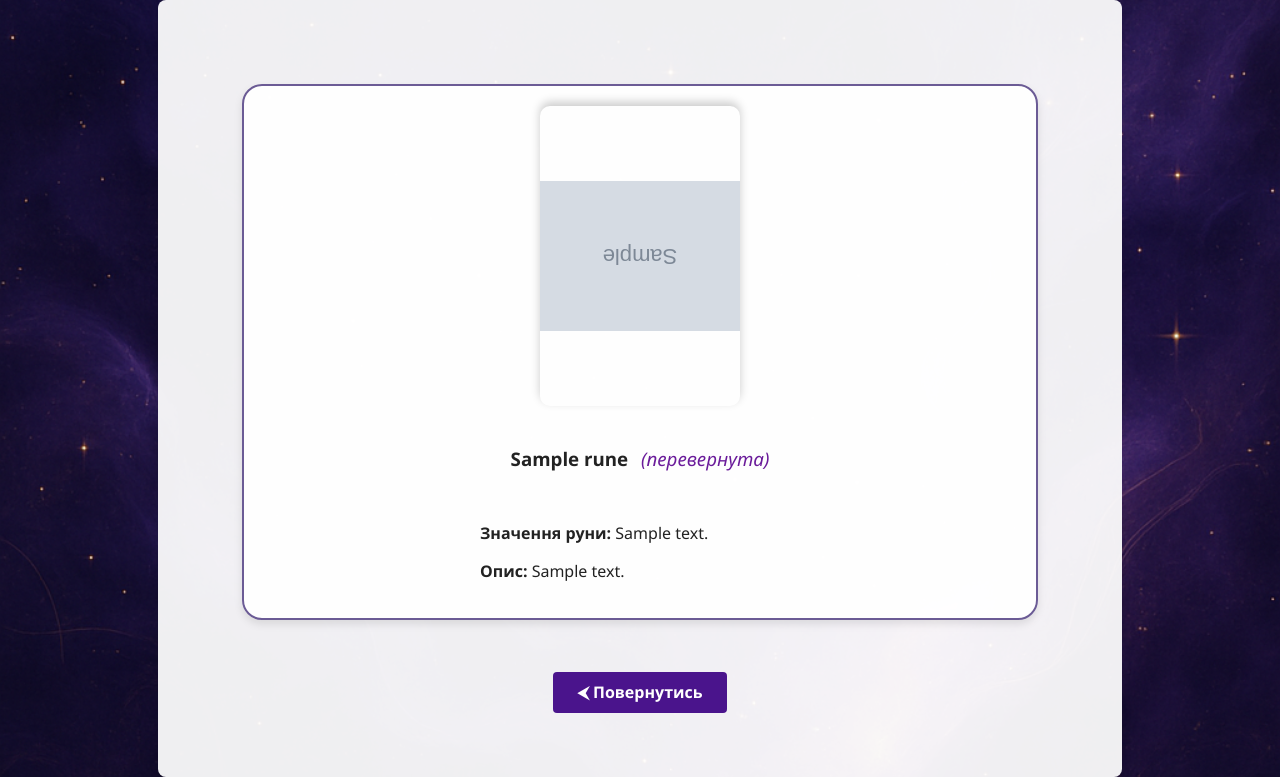
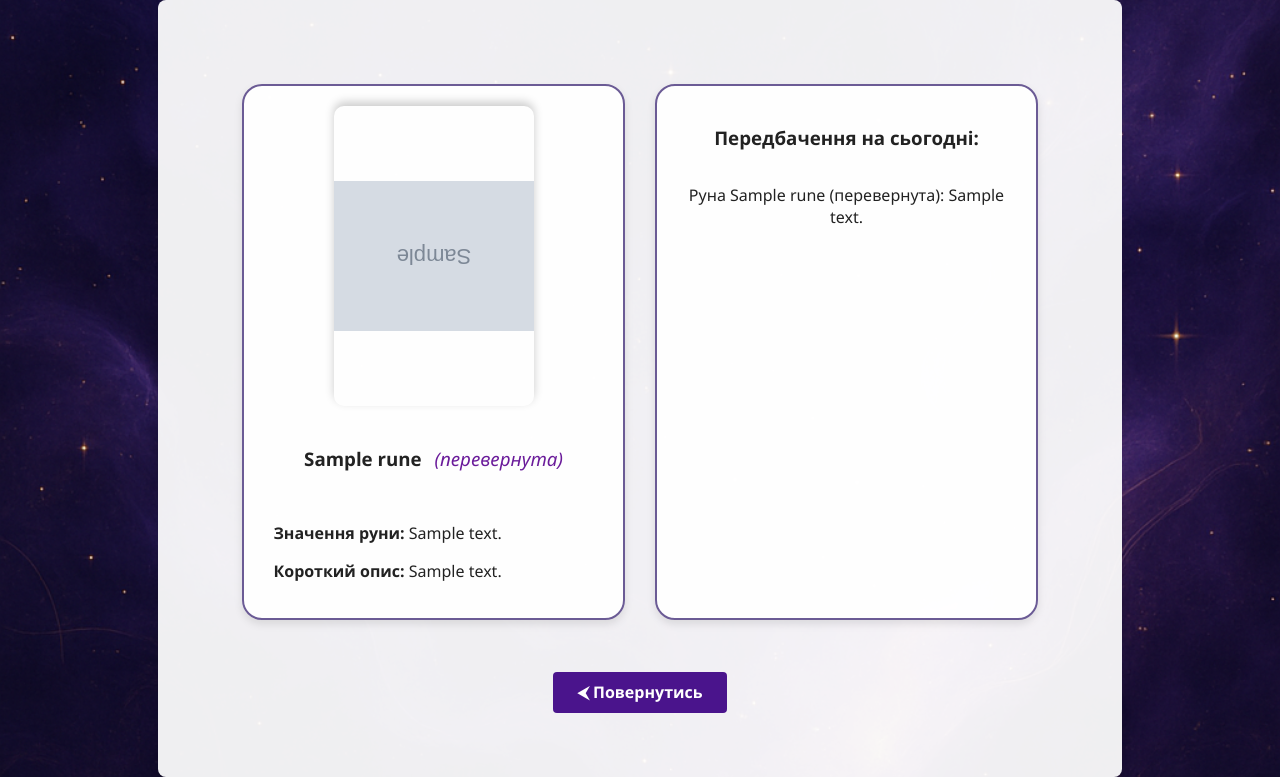
Before and after one commit to Hedgehog18/MyArcana, a Django app: page /rune-of-the-day/ in a window 1280 px wide. Shown: the part 250-1027 px from the top of the page. Run offline with Django 5.2, Linux system fonts and the light colour scheme; a user stored in the database is signed in; tables that the repository leaves empty hold one stand-in row (values such as "Sample post"); grey boxes marked "Sample" are stand-in pictures; some libraries are stand-ins or nearby versions.

Commit message:
Add Rune of Day

```diff
--- a/main/models.py
+++ b/main/models.py
@@ -49,15 +49,27 @@ class ReadingHistory(models.Model):
 
 
 class Rune(models.Model):
-    name = models.CharField(max_length=50, unique=True)
+    name = models.CharField(max_length=50)
+    image = models.ImageField(upload_to='runes/')
     short_description = models.TextField()
     full_description = models.TextField()
     short_description_reversed = models.TextField()
     full_description_reversed = models.TextField()
-    image = models.ImageField(upload_to='runes/')
 
     def __str__(self):
         return self.name
+
+class RuneReading(models.Model):
+    user = models.ForeignKey(User, on_delete=models.CASCADE)
+    rune = models.ForeignKey(Rune, on_delete=models.CASCADE)
+    is_reversed = models.BooleanField(default=False)
+    short_description = models.TextField()
+    full_description = models.TextField()
+    ai_prediction = models.TextField()
+    drawn_at = models.DateTimeField(auto_now_add=True)
+
+    def __str__(self):
+        return f"{self.user.username} - {self.rune.name} - {'перевернута' if self.is_reversed else 'пряма'} - {self.drawn_at.strftime('%Y-%m-%d')}"
 
 
 class RuneOfTheDay(models.Model):
--- a/main/templates/main/rune_of_the_day.html
+++ b/main/templates/main/rune_of_the_day.html
@@ -6,16 +6,24 @@
   <div class="card-reading-wrapper">
     <div class="card-info-block">
       <div class="card-flip-container">
-        <div class="card-flip-inner flipped">
+        <div class="card-flip-inner {% if already_drawn %}flipped{% endif %}">
           <div class="card-flip-front">
-            <img src="{% static 'images/card_back.png' %}" alt="Руна сорочкою">
+            <img src="{% static 'images/cover.jpg' %}" alt="Руна сорочкою">
           </div>
           <div class="card-flip-back">
+            {% if rune %}
               <img src="{{ rune.image.url }}" alt="{{ rune.name }}" class="tarot-image {% if is_reversed %}reversed{% endif %}">
+            {% endif %}
           </div>
         </div>
       </div>
 
+      {% if not already_drawn %}
+        <form method="post" style="margin-top: 1rem;">
+          {% csrf_token %}
+          <button type="submit" class="reveal-button">Відкрити руну дня</button>
+        </form>
+      {% else %}
         <h3 style="margin-top: 1.5rem;">
           {{ rune.name }}
           {% if is_reversed %}
@@ -25,13 +33,23 @@
 
         <div class="card-description">
           <p><strong>Значення руни:</strong> {{ short_description }}</p>
-        <p><strong>Опис:</strong> {{ full_description }}</p>
+          <p><strong>Короткий опис:</strong> {{ full_description }}</p>
         </div>
-    </div>
+      {% endif %}
     </div>
 
+    {% if ai_prediction %}
+      <div class="card-prediction-block">
+        <h3>Передбачення на сьогодні:</h3>
+        <p>{{ ai_prediction }}</p>
+      </div>
+    {% endif %}
+  </div>
+
+  {% if already_drawn %}
     <div style="margin-top: 2rem;">
       <a href="{% url 'dashboard' %}" class="btn-primary">⮜ Повернутись</a>
     </div>
+  {% endif %}
 </div>
 {% endblock %}
--- a/main/views.py
+++ b/main/views.py
@@ -1,35 +1,38 @@
-# main/views.py
-
 import random
 from django.contrib.auth.decorators import login_required
 from django.shortcuts import render
 from django.utils import timezone
 
-from .models import TarotCard, ReadingHistory, Rune, RuneOfTheDay
+from .models import TarotCard, ReadingHistory, Rune, RuneReading
 from .ai_utils import generate_tarot_prediction
 
+
+@login_required
+def dashboard(request):
+    return render(request, 'main/dashboard.html')
+
+
+# ======= КАРТА ДНЯ =======
 
 @login_required
 def card_of_the_day(request):
     today = timezone.now().date()
     user = request.user
 
-    try:
-        prediction = ReadingHistory.objects.get(user=user, drawn_at__date=today)
-        already_drawn = True
-    except ReadingHistory.DoesNotExist:
-        prediction = None
-        already_drawn = False
+    # Перевіряємо, чи є вже карта для сьогодні
+    prediction = ReadingHistory.objects.filter(user=user, drawn_at__date=today).first()
+
+    already_drawn = prediction is not None
 
     if request.method == 'POST' and not already_drawn:
         card = random.choice(TarotCard.objects.all())
         is_reversed = random.choice([True, False])
+
         short_description = card.short_description_reversed if is_reversed else card.short_description
         full_description = card.full_description_reversed if is_reversed else card.full_description
 
         ai_prediction = generate_tarot_prediction(card.name, full_description, is_reversed)
 
-        # Створюємо запис в історії
         prediction = ReadingHistory.objects.create(
             user=user,
             card=card,
@@ -52,36 +55,55 @@ def card_of_the_day(request):
     return render(request, 'main/card_of_the_day.html', context)
 
 
-# список рун
-RUNES = [
-    {"name": "Fehu", "description": "Багатство, процвітання"},
-    {"name": "Uruz", "description": "Сила, здоров’я"},
-    {"name": "Thurisaz", "description": "Захист, конфлікт"},
-    # додай інші руни
-]
-
-@login_required
-@login_required
-def rune_of_the_day(request):
-    rune = random.choice(Rune.objects.all())
-    is_reversed = random.choice([True, False])
-
-    context = {
-        'rune': rune,
-        'is_reversed': is_reversed,
-        'short_description': rune.short_description_reversed if is_reversed else rune.short_description,
-        'full_description': rune.full_description_reversed if is_reversed else rune.full_description,
-    }
-
-    return render(request, 'main/rune_of_the_day.html', context)
-
-
-@login_required
-def dashboard(request):
-    return render(request, 'main/dashboard.html')
-
+# ======= ІСТОРІЯ КАРТ =======
 
 @login_required
 def reading_history(request):
     history = ReadingHistory.objects.filter(user=request.user).order_by('-drawn_at')
     return render(request, 'main/reading_history.html', {'history': history})
+
+
+# ======= РУНА ДНЯ =======
+
+@login_required
+def rune_of_the_day(request):
+    user = request.user
+    today = timezone.localdate()
+
+    reading = RuneReading.objects.filter(user=user, drawn_at__date=today).first()
+
+    if reading:
+        rune = reading.rune
+        is_reversed = reading.is_reversed
+        ai_prediction = reading.ai_prediction
+        already_drawn = True
+    else:
+        rune = random.choice(Rune.objects.all())
+        is_reversed = random.choice([True, False])
+        full_text = rune.full_description_reversed if is_reversed else rune.full_description
+        ai_prediction = f"Руна {rune.name} {'(перевернута)' if is_reversed else ''}: {full_text}"
+
+        reading = RuneReading.objects.create(
+            user=user,
+            rune=rune,
+            is_reversed=is_reversed,
+            ai_prediction=ai_prediction
+        )
+        already_drawn = True
+
+    return render(request, 'main/rune_of_the_day.html', {
+        'rune': rune,
+        'is_reversed': is_reversed,
+        'short_description': rune.short_description_reversed if is_reversed else rune.short_description,
+        'full_description': rune.full_description_reversed if is_reversed else rune.full_description,
+        'ai_prediction': ai_prediction,
+        'already_drawn': already_drawn
+    })
+
+
+# ======= ІСТОРІЯ РУН =======
+
+@login_required
+def rune_history(request):
+    history = RuneReading.objects.filter(user=request.user).order_by('-drawn_at')
+    return render(request, 'main/rune_history.html', {'history': history})
```
Also changed, not shown: main/migrations/0009_alter_rune_name_runereading.py (added), main/static/images/cover.jpg (added). Lines whose indentation alone changed are shown as unchanged.
